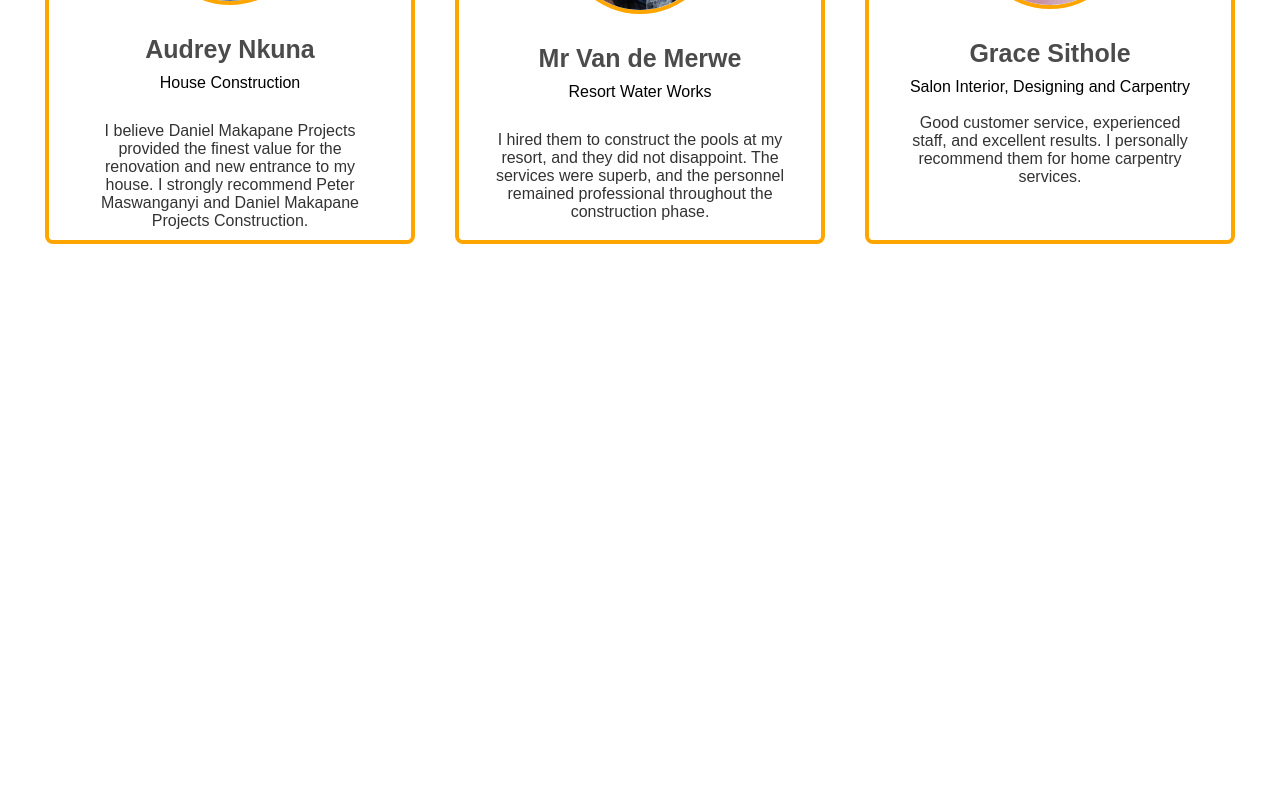
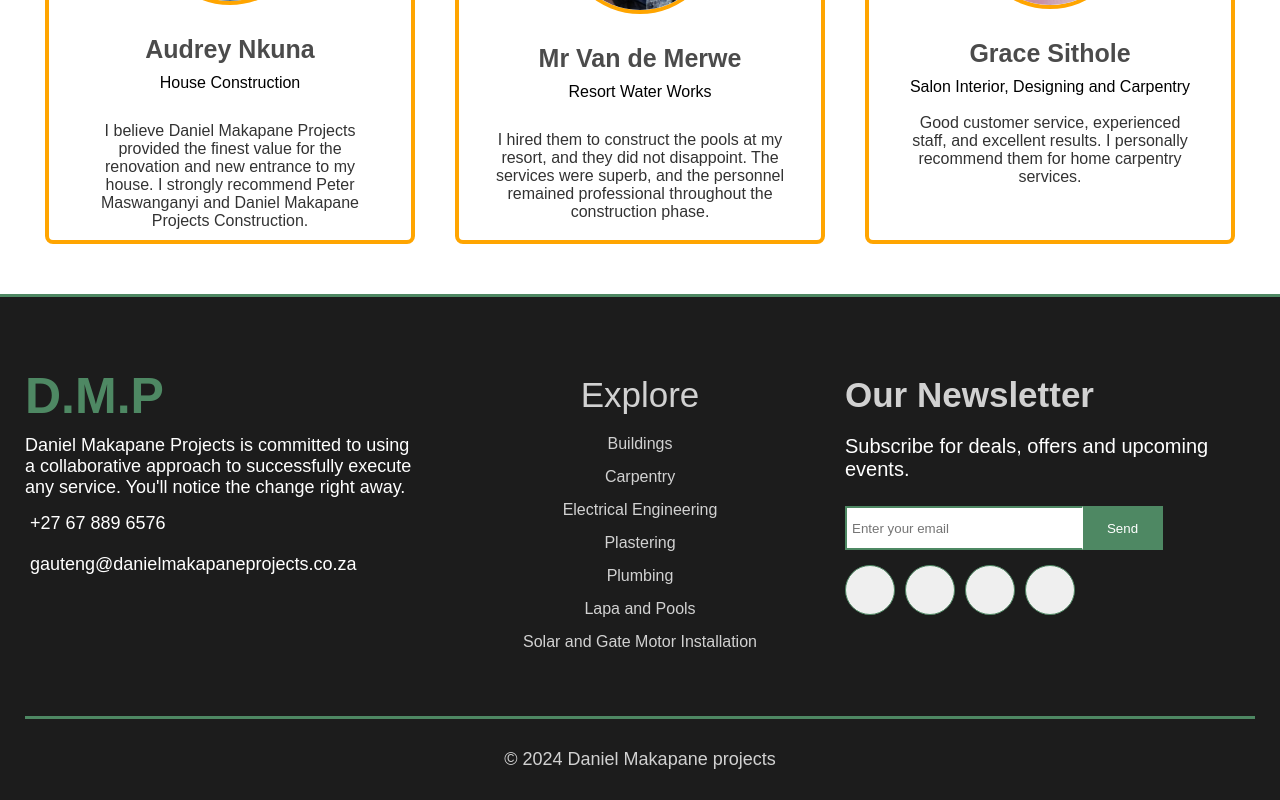
Before and after one commit to Roise-s/DMP, a React (Vite) app: page / in a window 1280 px wide. Shown: the part 3359-4159 px from the top of the page. Before the commit the page ends 3653 px from the top, so only its background shows below. Built offline with nearby package versions, Linux system fonts and the light colour scheme.

Commit message:
front page done

```diff
--- a/src/App.jsx
+++ b/src/App.jsx
@@ -1,6 +1,7 @@
 import './App.css'
 import Convert from './component/convert/Convert'
 import Flowing from './component/flowinng/Flowing'
+import Footer from './component/footer/Footer'
 import Hallowen from './component/hallowen/Hallowen'
 import Head from './component/header/Head'
 import Looperman from './component/looperman/Looperman'
@@ -21,6 +22,7 @@ function App() {
     <Convert />
     <Hallowen />
     <Talks />
+    <Footer />
     </>
   )
 }
--- a/src/component/footer/Footer.jsx
+++ b/src/component/footer/Footer.jsx
@@ -1,8 +1,50 @@
 import React from 'react'
+import './footer.css'
 
 const Footer = () => {
   return (
-    <div>
+    <div className='footer'>
+        <div className="frt">
+            <div className="frt1">
+                <p className="qwer">D.M.P</p>
+                <p className="zxcdsd">Daniel Makapane Projects is committed to using a collaborative approach to successfully execute any service. You'll notice the change right away. </p>
+                <div className="numbers">
+                    <img src="" alt="" />
+                    <p className="inner">+27 67 889 6576</p>
+                </div>
+                <div className="numbers">
+                    <img src="" alt="" />
+                    <p className="inner">gauteng@danielmakapaneprojects.co.za</p>
+                </div>
+            </div>
+            <div className="frt1">
+                <p className="te">Explore</p>
+                <p className="tees">Buildings</p>
+                <p className="tees">Carpentry</p>
+                <p className="tees">Electrical Engineering</p>
+                <p className="tees">Plastering</p>
+                <p className="tees">Plumbing</p>
+                <p className="tees">Lapa and Pools</p>
+                <p className="tees">Solar and Gate Motor Installation</p>
+            </div>
+            <div className="frt1">
+                <p className="news">Our Newsletter</p>
+                <p className="subscri">Subscribe for deals, offers and upcoming events.</p>
+                <div className="lowwset">
+                    <input type="text" className="input1" placeholder='Enter your email'/>
+                    <button className="btnSet">Send</button>
+                </div>
+                <div className="lowwset">
+                    <button className="socalBtn"></button>
+                    <button className="socalBtn"></button>
+                    <button className="socalBtn"></button>
+                    <button className="socalBtn"></button>
+                </div>
+            </div>
+        </div>
+        <div className="low">
+            <p className="loxw">© 2024 Daniel Makapane projects</p>
+        </div>
 
     </div>
   )
--- /dev/null
+++ b/src/component/footer/footer.css
@@ -0,0 +1,117 @@
+.footer {
+  display: flex;
+  flex-direction: column;
+  background-color: rgba(0, 0, 0, 0.89);
+  padding-top: 70px;
+  padding-left: 25px;
+  padding-right: 25px;
+  padding-bottom: 30px;
+  border-top: 3px solid #4e8863;
+  color: white;
+}
+.footer .frt {
+  display: flex;
+  margin-bottom: 50px;
+}
+.footer .frt .frt1 {
+  flex: 1;
+}
+.footer .frt .frt1 .qwer {
+  margin-bottom: 10px;
+  font-size: 50px;
+  font-weight: 600;
+  color: #4e8863;
+}
+.footer .frt .frt1 .zxcdsd {
+  font-size: 18px;
+  padding-right: 15px;
+}
+.footer .frt .frt1 .numbers {
+  display: flex;
+  margin-top: 10px;
+  padding: 5px;
+}
+.footer .frt .frt1 .numbers .inner {
+  font-size: 18px;
+}
+.footer .frt .frt1 .te {
+  font-size: 35px;
+  text-align: center;
+  margin-top: 8px;
+  margin-bottom: 20px;
+  opacity: 0.8;
+}
+.footer .frt .frt1 .tees {
+  text-align: center;
+  margin-bottom: 15px;
+  opacity: 0.8;
+}
+.footer .frt .frt1 .news {
+  font-size: 35px;
+  margin-top: 8px;
+  margin-bottom: 20px;
+  opacity: 0.8;
+  font-weight: 550;
+}
+.footer .frt .frt1 .subscri {
+  margin-top: 10px;
+  margin-bottom: 25px;
+  font-size: 20px;
+}
+.footer .frt .frt1 .lowwset {
+  display: flex;
+}
+.footer .frt .frt1 .lowwset .input1 {
+  height: 40px;
+  width: 230px;
+  padding-left: 5px;
+  border-top: 2px solid #4e8863;
+  border-right: 1px solid transparent;
+  border-bottom: 2px solid #4e8863;
+  border-left: 2px solid #4e8863;
+}
+.footer .frt .frt1 .lowwset .btnSet {
+  height: 44px;
+  width: 80px;
+  color: white;
+  background-color: #4e8863;
+  border-top: 2px solid #4e8863;
+  border-left: 1px solid transparent;
+  border-bottom: 2px solid #4e8863;
+  border-right: 2px solid #4e8863;
+}
+.footer .frt .frt1 .lowwset .btnSet:hover {
+  opacity: 0.5;
+  cursor: pointer;
+}
+.footer .frt .frt1 .lowwset .btnSet:active {
+  opacity: 0.8;
+}
+.footer .frt .frt1 .lowwset .socalBtn {
+  margin-top: 15px;
+  margin-right: 10px;
+  height: 50px;
+  width: 50px;
+  border: 1px solid #4e8863;
+  border-radius: 50px;
+}
+.footer .frt .frt1 .lowwset .socalBtn:hover {
+  opacity: 0.5;
+  cursor: pointer;
+}
+.footer .frt .frt1 .lowwset .socalBtn:active {
+  opacity: 0.8;
+}
+.footer .low {
+  border-top: 3px solid #4e8863;
+  padding-top: 30px;
+}
+.footer .low .loxw {
+  font-size: 18px;
+  opacity: 0.8;
+  text-align: center;
+}
+
+a {
+  text-decoration: none;
+}/*# sourceMappingURL=footer.css.map */
--- /dev/null
+++ b/src/component/footer/footer.scss
@@ -0,0 +1,137 @@
+.footer {
+    display: flex;
+    flex-direction: column;
+    background-color: rgba(0, 0, 0, 0.89);
+    padding-top: 70px;
+    padding-left: 25px;
+    padding-right: 25px;
+    padding-bottom: 30px;
+    border-top: 3px solid #4e8863;
+    color: white;
+
+    .frt {
+        display: flex;
+        margin-bottom: 50px;
+
+        .frt1 {
+            flex: 1;
+
+            .qwer {
+                margin-bottom: 10px;
+                font-size: 50px;
+                font-weight: 600;
+                color: #4e8863;
+            }
+
+            .zxcdsd {
+                font-size: 18px;
+                padding-right: 15px;
+            }
+
+            .numbers {
+                display: flex;
+                margin-top: 10px;
+                padding: 5px;
+
+                .inner {
+                    font-size: 18px;
+                }
+            }
+
+            .te {
+                font-size: 35px;
+                text-align: center;
+                margin-top: 8px;
+                margin-bottom: 20px;
+                opacity: 0.8;
+            }
+
+            .tees {
+                text-align: center;
+                margin-bottom: 15px;
+                opacity: 0.8;
+            }
+
+            .news {
+                font-size: 35px;
+                margin-top: 8px;
+                margin-bottom: 20px;
+                opacity: 0.8;
+                font-weight: 550;
+            }
+
+            .subscri {
+                margin-top: 10px;
+                margin-bottom: 25px;
+                font-size: 20px;
+            }
+
+            .lowwset {
+                display: flex;
+
+                .input1 {
+                    height: 40px;
+                    width: 230px;
+                    padding-left: 5px;
+                    border-top: 2px solid #4e8863;
+                    border-right: 1px solid transparent;
+                    border-bottom: 2px solid #4e8863;
+                    border-left: 2px solid #4e8863;
+                }
+
+                .btnSet {
+                    height: 44px;
+                    width: 80px;
+                    color: white;
+                    background-color: #4e8863;
+                    border-top: 2px solid #4e8863;
+                    border-left: 1px solid transparent;
+                    border-bottom: 2px solid #4e8863;
+                    border-right: 2px solid #4e8863;
+
+                    &:hover {
+                        opacity: 0.5;
+                        cursor: pointer;
+                    }
+
+                    &:active {
+                        opacity: 0.8;
+                    }
+                }
+
+                .socalBtn {
+                    margin-top: 15px;
+                    margin-right: 10px;
+                    height: 50px;
+                    width: 50px;
+                    border: 1px solid #4e8863;
+                    border-radius: 50px;
+
+                    &:hover {
+                        opacity: 0.5;
+                        cursor: pointer;
+                    }
+
+                    &:active {
+                        opacity: 0.8;
+                    }
+                }
+            }
+        }
+    }
+
+    .low {
+        border-top: 3px solid #4e8863;
+        padding-top: 30px;
+
+        .loxw {
+            font-size: 18px;
+            opacity: 0.8;
+            text-align: center;
+        }
+    }
+}
+
+a {
+    text-decoration: none;
+}
```
Also changed, not shown: 1 other file (tests, documents, lock files or other folders).
